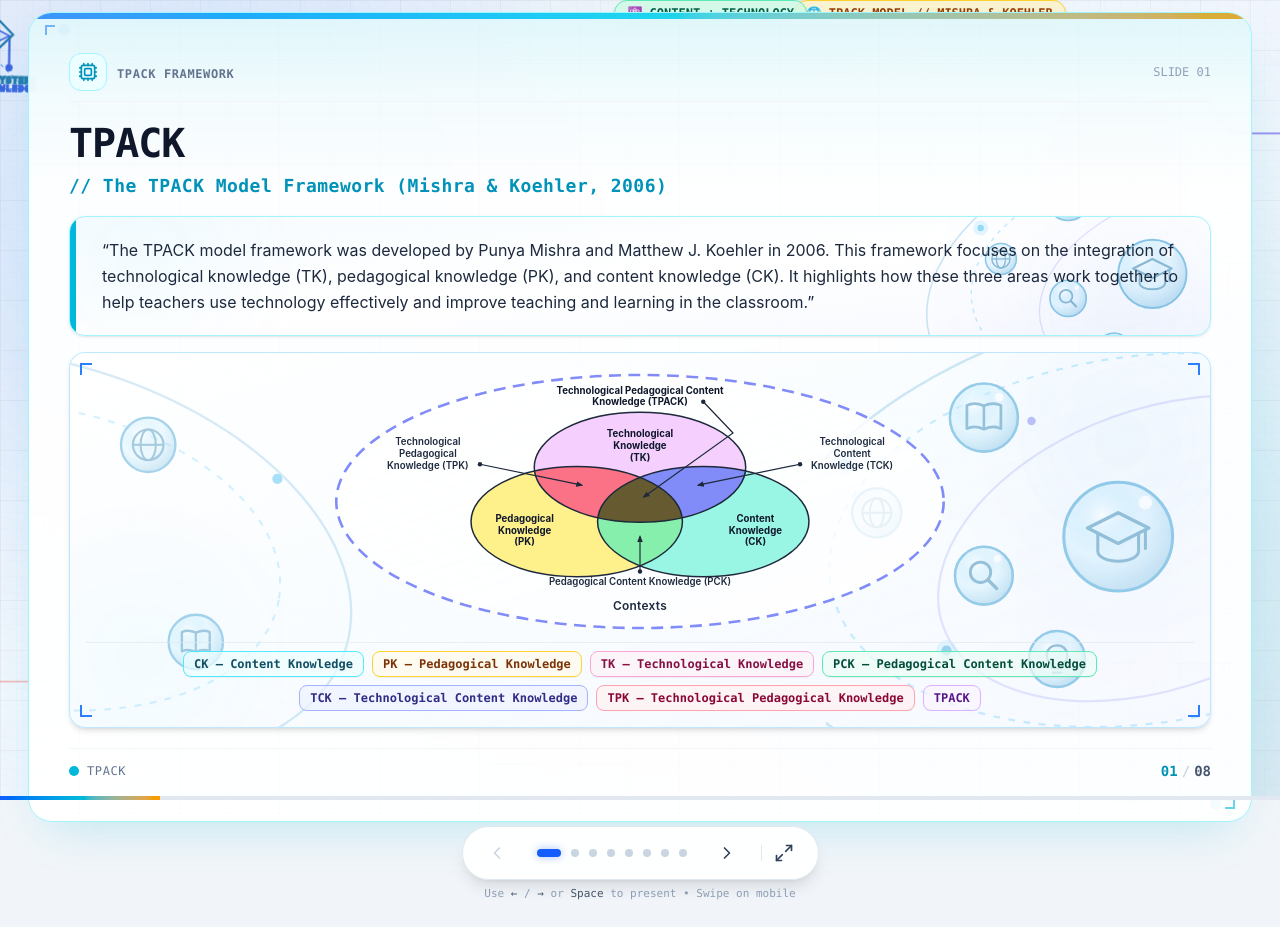
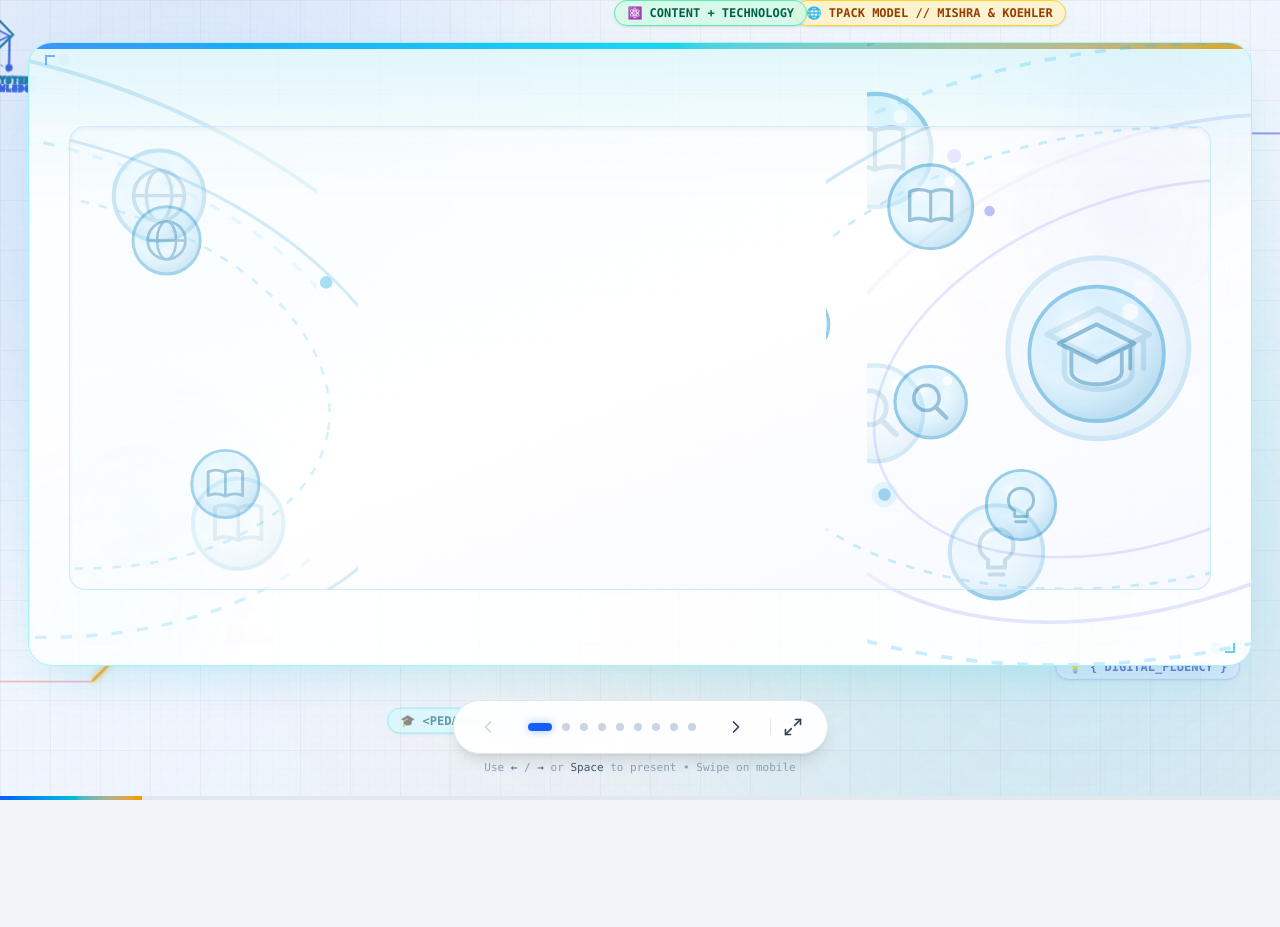
Before and after one commit to alexanderliles110-spec/ppt, a Next.js app: page / in a window 1280 px wide. After the commit the page ends 800 px from the top, so only its background shows below. Built offline with nearby package versions, Linux system fonts and the light colour scheme.

Commit message:
feat: make first slide clear and pop in all text on Next click per client request

```diff
--- a/app/components/LandscapeTPACKDiagram.tsx
+++ b/app/components/LandscapeTPACKDiagram.tsx
@@ -10,7 +10,7 @@ interface LandscapeTPACKDiagramProps {
   onSelectKey?: (key: TPACKKey) => void;
 }
 
-const tpackPills: { key: Exclude<TPACKKey, "ALL">; label: string; color: string }[] = [
+const tpackPills: { key: Exclude<TPACKKey, "CLEAR" | "ALL">; label: string; color: string }[] = [
   { key: "CK", label: "CK – Content Knowledge", color: "border-cyan-300 bg-cyan-50/70 text-cyan-900" },
   { key: "PK", label: "PK – Pedagogical Knowledge", color: "border-amber-300 bg-amber-50/70 text-amber-900" },
   { key: "TK", label: "TK – Technological Knowledge", color: "border-pink-300 bg-pink-50/70 text-pink-900" },
@@ -31,6 +31,7 @@ export default function LandscapeTPACKDiagram({
 
   // PowerPoint Morph Camera Transforms: Zooms & Pans smoothly to bring the active region forward
   const cameraTargets: Record<TPACKKey, { scale: number; x: number; y: number }> = {
+    CLEAR: { scale: 1, x: 0, y: 0 },
     ALL: { scale: 1, x: 0, y: 0 },
     CK: { scale: 1.22, x: -75, y: -22 },
     PK: { scale: 1.22, x: 75, y: -22 },
@@ -43,7 +44,7 @@ export default function LandscapeTPACKDiagram({
 
   // Coordinates of each region in the SVG (used for 3D pop-forward badge & projection line)
   const regionCenters: Record<
-    Exclude<TPACKKey, "ALL">,
+    Exclude<TPACKKey, "CLEAR" | "ALL">,
     { cx: number; cy: number; rx: number; ry: number; color: string; short: string; full: string }
   > = {
     CK: { cx: 555, cy: 215, rx: 68, ry: 40, color: "#06b6d4", short: "1. CK", full: "Content Knowledge" },
@@ -56,8 +57,9 @@ export default function LandscapeTPACKDiagram({
   };
 
   const cam = cameraTargets[activeKey] || cameraTargets.ALL;
-  const isAll = activeKey === "ALL";
-  const activeRegion = activeKey !== "ALL" ? regionCenters[activeKey] : null;
+  const isAll = activeKey === "ALL" || activeKey === "CLEAR";
+  const activeRegion =
+    activeKey !== "ALL" && activeKey !== "CLEAR" ? regionCenters[activeKey] : null;
 
   const getRegionOpacity = (region: TPACKKey) => {
     if (isAll) return 1;
@@ -471,7 +473,7 @@ export default function LandscapeTPACKDiagram({
               Contexts
             </text>
 
-            {/* 3D Pop-Forward Node & Projection Beam when a specific component is discussed (Slides 2–8) */}
+            {/* 3D Pop-Forward Node & Projection Beam when a specific component is discussed */}
             {activeRegion && (
               <motion.g
                 initial={false}
@@ -543,19 +545,39 @@ export default function LandscapeTPACKDiagram({
           </motion.g>
         </svg>
 
-        {/* Bottom 7-Abbreviation Strip on Slide 1 */}
-        {isAll && (
-          <div className="mt-2 pt-2 border-t border-slate-200/70 w-full flex flex-wrap items-center justify-center gap-1.5 sm:gap-2">
+        {/* Bottom 7-Abbreviation Strip with Staggered Pop-Up ("Mangsulpot") Animation */}
+        {activeKey === "ALL" && (
+          <motion.div
+            initial="hidden"
+            animate="visible"
+            variants={{
+              hidden: { opacity: 0 },
+              visible: {
+                opacity: 1,
+                transition: { staggerChildren: 0.07, delayChildren: 0.25 }
+              }
+            }}
+            className="mt-2 pt-2 border-t border-slate-200/70 w-full flex flex-wrap items-center justify-center gap-1.5 sm:gap-2"
+          >
             {tpackPills.map((pill) => (
-              <button
+              <motion.button
                 key={pill.key}
+                variants={{
+                  hidden: { opacity: 0, scale: 0.5, y: 18 },
+                  visible: {
+                    opacity: 1,
+                    scale: 1,
+                    y: 0,
+                    transition: { type: "spring", stiffness: 260, damping: 18 }
+                  }
+                }}
                 onClick={() => handleSelect(pill.key)}
                 className={`px-2.5 py-1 rounded-lg border font-mono text-[11px] sm:text-xs font-bold transition hover:scale-105 cursor-pointer shadow-2xs ${pill.color}`}
               >
                 {pill.label}
-              </button>
+              </motion.button>
             ))}
-          </div>
+          </motion.div>
         )}
       </div>
     </motion.div>
--- a/app/components/SlideCard.tsx
+++ b/app/components/SlideCard.tsx
@@ -12,24 +12,23 @@ interface SlideCardProps {
   direction: number;
   totalSlides: number;
   onSelectSlide?: (index: number) => void;
-  onRestart?: () => void;
-  onExit?: () => void;
 }
 
 const keyToSlideIndex: Record<TPACKKey, number> = {
-  ALL: 0,
-  CK: 1,
-  PK: 2,
-  TK: 3,
-  PCK: 4,
-  TCK: 5,
-  TPK: 6,
-  TPACK: 7
+  CLEAR: 0,
+  ALL: 1,
+  CK: 2,
+  PK: 3,
+  TK: 4,
+  PCK: 5,
+  TCK: 6,
+  TPK: 7,
+  TPACK: 8
 };
 
 // Exact vector offset from each region inside the TPACK Diagram picture
 // so the discussion box literally pops/projects FORWARD out of that circle in the picture!
-const popFromPictureOffsets: Record<Exclude<TPACKKey, "ALL">, { x: number; y: number }> = {
+const popFromPictureOffsets: Record<Exclude<TPACKKey, "CLEAR" | "ALL">, { x: number; y: number }> = {
   CK: { x: 130, y: -135 },
   PK: { x: -130, y: -135 },
   TK: { x: 0, y: -195 },
@@ -71,9 +70,10 @@ export default function SlideCard({
     }
   }[slide.accent];
 
-  const isSlideOne = slide.id === 1;
+  const isClearSlide = slide.tpackKey === "CLEAR";
+  const isOverviewSlide = slide.tpackKey === "ALL";
   const originOffset =
-    slide.tpackKey !== "ALL"
+    slide.tpackKey !== "ALL" && slide.tpackKey !== "CLEAR"
       ? popFromPictureOffsets[slide.tpackKey]
       : { x: 0, y: -140 };
 
@@ -104,6 +104,9 @@ export default function SlideCard({
           {/* Subtle Tech Grid inside the card */}
           <div className="absolute inset-0 cyber-grid opacity-25 pointer-events-none" />
 
+          {/* Inside-Card Technology Education Orbital & Glowing Icon Orbs Design */}
+          <TechEdBoxDecoration variant="diagram" accent="cyan" />
+
           {/* High-Tech HUD Corner Brackets */}
           <div className="absolute top-3 left-4 flex items-center space-x-1.5 pointer-events-none opacity-60">
             <div className="w-2.5 h-2.5 border-t-2 border-l-2 border-blue-500" />
@@ -119,8 +122,18 @@ export default function SlideCard({
             className={`absolute top-0 left-0 right-0 h-44 bg-gradient-to-b ${themeStyles.gradient} pointer-events-none opacity-80`}
           />
 
-          {/* Slide Top Banner */}
-          <div className="relative z-10 flex items-center justify-between border-b border-slate-100 pb-2.5 mb-3">
+          {/* Slide Top Banner (Hidden on Slide 1 so First Slide is 100% Clear of Text) */}
+          <div className="relative z-10 min-h-[36px]">
+            <AnimatePresence mode="wait">
+              {!isClearSlide && (
+                <motion.div
+                  key="top-banner"
+                  initial={{ opacity: 0, y: -15 }}
+                  animate={{ opacity: 1, y: 0 }}
+                  exit={{ opacity: 0, y: -15 }}
+                  transition={{ type: "spring", stiffness: 200, damping: 20 }}
+                  className="flex items-center justify-between border-b border-slate-100 pb-2.5 mb-3"
+                >
                   <div className="flex items-center space-x-2.5">
                     <div className={`p-2 rounded-xl border ${themeStyles.iconBg}`}>
                       <SlideIcon name={slide.icon} className="w-4 h-4 sm:w-5 sm:h-5" />
@@ -135,43 +148,61 @@ export default function SlideCard({
                   <div className="flex items-center space-x-2 font-mono text-xs text-slate-400">
                     <span>SLIDE {String(slide.id).padStart(2, "0")}</span>
                   </div>
+                </motion.div>
+              )}
+            </AnimatePresence>
           </div>
 
           {/* Main Presentation Body */}
           <div className="relative z-10 flex-1 flex flex-col justify-center space-y-3.5 sm:space-y-4 py-1">
-            {/* Slide Heading & Subtitle */}
-            <div className="space-y-1">
-              <motion.h1
-                key={`title-${slide.title}-${slide.id}`}
-                initial={{ opacity: 0, y: 10 }}
-                animate={{ opacity: 1, y: 0 }}
-                transition={{ duration: 0.3 }}
-                className="font-mono text-xl sm:text-3xl md:text-4xl lg:text-[40px] font-black text-slate-900 tracking-tight leading-tight"
+            {isClearSlide ? (
+              /* Slide 1: Completely Clear First Slide (Technology Education Visual Canvas Only, Zero Text!) */
+              <motion.div
+                key="clear-first-slide"
+                initial={{ opacity: 0, scale: 0.96 }}
+                animate={{ opacity: 1, scale: 1 }}
+                exit={{ opacity: 0, scale: 1.04 }}
+                transition={{ duration: 0.4 }}
+                className="w-full h-full min-h-[58vh] rounded-2xl border border-sky-200/70 bg-gradient-to-br from-sky-50/40 via-white/70 to-indigo-50/45 relative overflow-hidden shadow-inner flex items-center justify-center"
               >
+                <TechEdBoxDecoration variant="diagram" accent="cyan" />
+              </motion.div>
+            ) : (
+              /* Slide 2+: Mangsulpot Tanan Text & Interactive Morphing TPACK Diagram! */
+              <>
+                {/* Slide Heading & Subtitle Pop-In ("Mangsulpot") */}
+                <motion.div
+                  key={`heading-${slide.title}`}
+                  initial={{ opacity: 0, scale: 0.85, y: 24 }}
+                  animate={{ opacity: 1, scale: 1, y: 0 }}
+                  transition={{ type: "spring", stiffness: 220, damping: 20 }}
+                  className="space-y-1"
+                >
+                  <h1 className="font-mono text-xl sm:text-3xl md:text-4xl lg:text-[40px] font-black text-slate-900 tracking-tight leading-tight">
                     {slide.title}
-              </motion.h1>
+                  </h1>
 
                   <motion.p
                     key={`sub-${slide.subtitle}-${slide.id}`}
-                initial={{ opacity: 0, y: 8 }}
-                animate={{ opacity: 1, y: 0 }}
-                transition={{ duration: 0.3 }}
+                    initial={{ opacity: 0, x: -16 }}
+                    animate={{ opacity: 1, x: 0 }}
+                    transition={{ type: "spring", stiffness: 220, damping: 20, delay: 0.06 }}
                     className={`font-mono text-xs sm:text-base md:text-lg font-bold tracking-wide ${themeStyles.textAccent}`}
                   >
                     {`// ${slide.subtitle}`}
                   </motion.p>
-            </div>
+                </motion.div>
 
-            {/* Slide 1 Top Definition Box (First Page - Dedicated Top Anchor Slot) */}
+                {/* Overview Intro Definition Box (Dedicated Top Anchor Slot) */}
                 <div className="w-full">
                   <AnimatePresence mode="wait">
-                {isSlideOne && (
+                    {isOverviewSlide && (
                       <motion.div
-                    key="slide-1-intro-box"
-                    initial={{ opacity: 0, scale: 0.96, y: -12 }}
+                        key="overview-intro-box"
+                        initial={{ opacity: 0, scale: 0.82, y: 28 }}
                         animate={{ opacity: 1, scale: 1, y: 0 }}
-                    exit={{ opacity: 0, scale: 0.95, y: -15 }}
-                    transition={{ type: "spring", stiffness: 180, damping: 22 }}
+                        exit={{ opacity: 0, scale: 0.92, y: -15 }}
+                        transition={{ type: "spring", stiffness: 210, damping: 20, delay: 0.1 }}
                         className={`relative p-4 sm:p-5 rounded-xl sm:rounded-2xl bg-gradient-to-br from-sky-50/60 via-white to-indigo-50/45 border ${themeStyles.border} shadow-sm overflow-hidden group`}
                       >
                         <TechEdBoxDecoration variant="wide" accent="cyan" />
@@ -184,11 +215,13 @@ export default function SlideCard({
                   </AnimatePresence>
                 </div>
 
-            {/* The Persistent Landscape TPACK Picture (Morphs & Zooms onto the active region) */}
+                {/* The Persistent Landscape TPACK Picture (Pops in on Slide 2, then Morphs & Zooms on Slides 3–9) */}
                 <motion.div
                   layout
                   layoutId="tpack-morph-picture"
-              transition={{ type: "spring", stiffness: 120, damping: 22 }}
+                  initial={{ opacity: 0, scale: 0.84, y: 32 }}
+                  animate={{ opacity: 1, scale: 1, y: 0 }}
+                  transition={{ type: "spring", stiffness: 160, damping: 20, delay: isOverviewSlide ? 0.16 : 0 }}
                   className="w-full"
                 >
                   <LandscapeTPACKDiagram
@@ -197,9 +230,9 @@ export default function SlideCard({
                   />
                 </motion.div>
 
-            {/* Slides 2–8: The Discussion Box that Pops/Comes FORWARD directly from the active circle in the Picture! */}
+                {/* Slides 3–9: The Discussion Box that Pops/Comes FORWARD directly from the active circle in the Picture! */}
                 <AnimatePresence mode="popLayout">
-              {!isSlideOne && (
+                  {!isOverviewSlide && (
                     <motion.div
                       key={`forward-discussion-${slide.id}`}
                       initial={{
@@ -256,10 +289,22 @@ export default function SlideCard({
                     </motion.div>
                   )}
                 </AnimatePresence>
+              </>
+            )}
           </div>
 
-          {/* Slide Footer */}
-          <div className="relative z-10 flex items-center justify-between border-t border-slate-100 pt-3 mt-4 text-xs font-mono text-slate-400">
+          {/* Slide Footer (Hidden on Slide 1 so First Slide is 100% Clear of Text) */}
+          <div className="relative z-10 min-h-[28px]">
+            <AnimatePresence mode="wait">
+              {!isClearSlide && (
+                <motion.div
+                  key="slide-footer"
+                  initial={{ opacity: 0, y: 10 }}
+                  animate={{ opacity: 1, y: 0 }}
+                  exit={{ opacity: 0, y: 10 }}
+                  transition={{ duration: 0.25 }}
+                  className="flex items-center justify-between border-t border-slate-100 pt-3 mt-4 text-xs font-mono text-slate-400"
+                >
                   <div className="flex items-center space-x-2">
                     <span className={`w-2.5 h-2.5 rounded-full ${themeStyles.accentBar}`} />
                     <span className="tracking-wider uppercase text-slate-500 font-medium">
@@ -272,6 +317,9 @@ export default function SlideCard({
                     <span className="text-slate-300">/</span>
                     <span>{String(totalSlides).padStart(2, "0")}</span>
                   </div>
+                </motion.div>
+              )}
+            </AnimatePresence>
           </div>
         </motion.div>
       </div>
--- a/app/data/slides.ts
+++ b/app/data/slides.ts
@@ -1,4 +1,4 @@
-export type TPACKKey = "ALL" | "CK" | "PK" | "TK" | "PCK" | "TCK" | "TPK" | "TPACK";
+export type TPACKKey = "CLEAR" | "ALL" | "CK" | "PK" | "TK" | "PCK" | "TCK" | "TPK" | "TPACK";
 
 export interface SlideData {
   id: number;
@@ -15,6 +15,16 @@ export interface SlideData {
 export const slides: SlideData[] = [
   {
     id: 1,
+    tpackKey: "CLEAR",
+    title: "",
+    subtitle: "",
+    content: "",
+    category: "",
+    accent: "cyan",
+    icon: "Cpu"
+  },
+  {
+    id: 2,
     tpackKey: "ALL",
     title: "TPACK",
     subtitle: "The TPACK Model Framework (Mishra & Koehler, 2006)",
@@ -25,7 +35,7 @@ export const slides: SlideData[] = [
     icon: "Cpu"
   },
   {
-    id: 2,
+    id: 3,
     componentNum: 1,
     tpackKey: "CK",
     title: "The Seven Components of TPACK",
@@ -37,7 +47,7 @@ export const slides: SlideData[] = [
     icon: "BookOpen"
   },
   {
-    id: 3,
+    id: 4,
     componentNum: 2,
     tpackKey: "PK",
     title: "The Seven Components of TPACK",
@@ -49,7 +59,7 @@ export const slides: SlideData[] = [
     icon: "GraduationCap"
   },
   {
-    id: 4,
+    id: 5,
     componentNum: 3,
     tpackKey: "TK",
     title: "The Seven Components of TPACK",
@@ -61,7 +71,7 @@ export const slides: SlideData[] = [
     icon: "Cpu"
   },
   {
-    id: 5,
+    id: 6,
     componentNum: 4,
     tpackKey: "PCK",
     title: "The Seven Components of TPACK",
@@ -73,7 +83,7 @@ export const slides: SlideData[] = [
     icon: "Layers"
   },
   {
-    id: 6,
+    id: 7,
     componentNum: 5,
     tpackKey: "TCK",
     title: "The Seven Components of TPACK",
@@ -85,7 +95,7 @@ export const slides: SlideData[] = [
     icon: "Code"
   },
   {
-    id: 7,
+    id: 8,
     componentNum: 6,
     tpackKey: "TPK",
     title: "The Seven Components of TPACK",
@@ -97,7 +107,7 @@ export const slides: SlideData[] = [
     icon: "Sparkles"
   },
   {
-    id: 8,
+    id: 9,
     componentNum: 7,
     tpackKey: "TPACK",
     title: "The Seven Components of TPACK",
```
Lines whose indentation alone changed are shown as unchanged.
